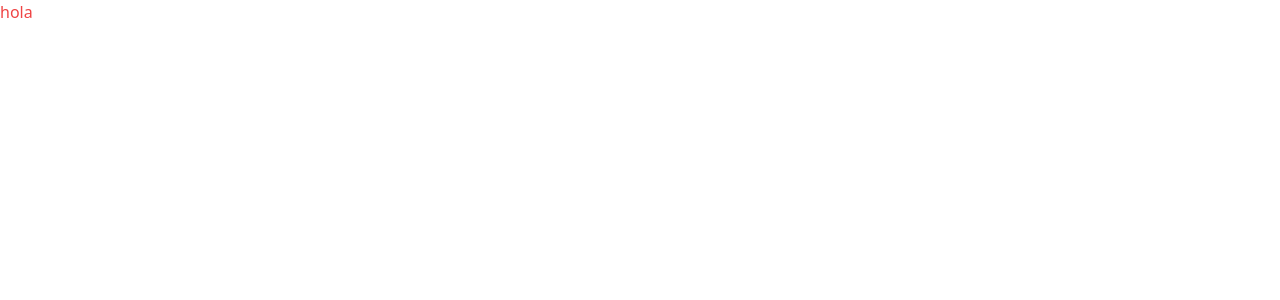
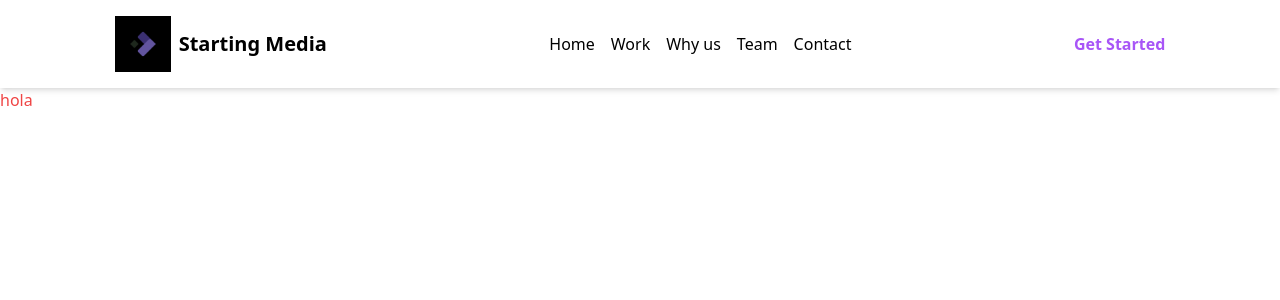
Before and after one commit to Startup-Landing/startup-agency, a Next.js app: page / in a window 1280 px wide. Shown: the top 300 px of the page. Built offline with nearby package versions, Linux system fonts and the light colour scheme.

Commit message:
chore(Root): New structure and improve dependencies

```diff
--- a/app/components/Header.jsx
+++ b/app/components/Header.jsx
@@ -1,7 +1,54 @@
+import Link from 'next/link'
+import Image from 'next/image'
+
+const links = [
+  {
+    title: 'Home',
+    path: '#home'
+  },
+  {
+    title: 'Work',
+    path: '#work'
+  },
+  {
+    title: 'Why us',
+    path: '#why-us'
+  },
+  {
+    title: 'Team',
+    path: '#team'
+  },
+  {
+    title: 'Contact',
+    path: '#contact'
+  }
+]
+
 export default function Header () {
   return (
-    <nav>
+    <header className='w-full shadow-md py-3'>
+      <nav className='w-full md:w-10/12 mx-auto flex justify-between items-center px-2 py-1 '>
+        <div className='flex items-center justify-center gap-2'>
+          <Image src='/logo.jpg' className='w-14 h-14' width={64} height={64} alt='Starting Media Logo' />
+          <h3 className='text-xl font-semibold'>Starting Media</h3>
+        </div>
 
-    </nav>
+        <ul className='hidden md:flex items-center justify-center gap-4'>
+          {links.map((link, index) => (
+            <li key={`nav-link-desktop-${index}`}>
+              <a href={link.path}>{link.title}</a>
+            </li>
+          ))}
+        </ul>
+
+        <Link href='/get-started' className='hidden md:inline-flex font-semibold text-purple-500'>
+          Get Started
+        </Link>
+
+        <div className='md:hidden'>
+          Menu
+        </div>
+      </nav>
+    </header>
   )
 }
--- /dev/null
+++ b/app/components/index.js
@@ -0,0 +1 @@
+export { default as Header } from './Header'
--- a/app/layout.js
+++ /dev/null
@@ -1,10 +0,0 @@
-import './globals.css'
-
-export default function RootLayout({ children }) {
-  return (
-    <html>
-      <head />
-      <body>{children}</body>
-    </html>
-  )
-}
--- /dev/null
+++ b/app/layout.jsx
@@ -0,0 +1,14 @@
+import { Header } from './components'
+import './globals.css'
+
+export default function RootLayout ({ children }) {
+  return (
+    <html>
+      <head />
+      <body>
+        <Header />
+        {children}
+      </body>
+    </html>
+  )
+}
```
Also changed, not shown: app/head.jsx (renamed from app/head.js), public/logo.jpg (added), token.txt (added).
